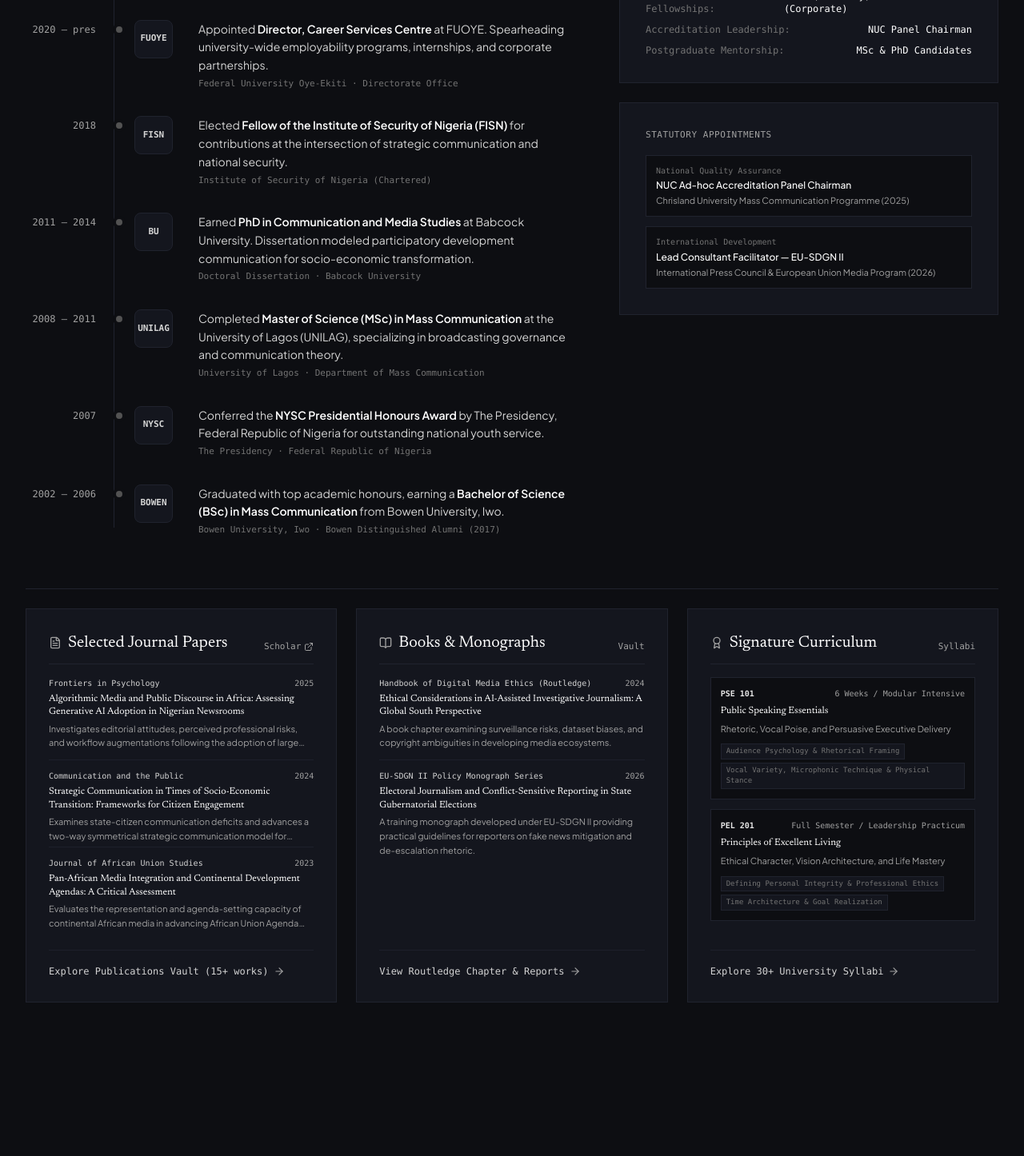
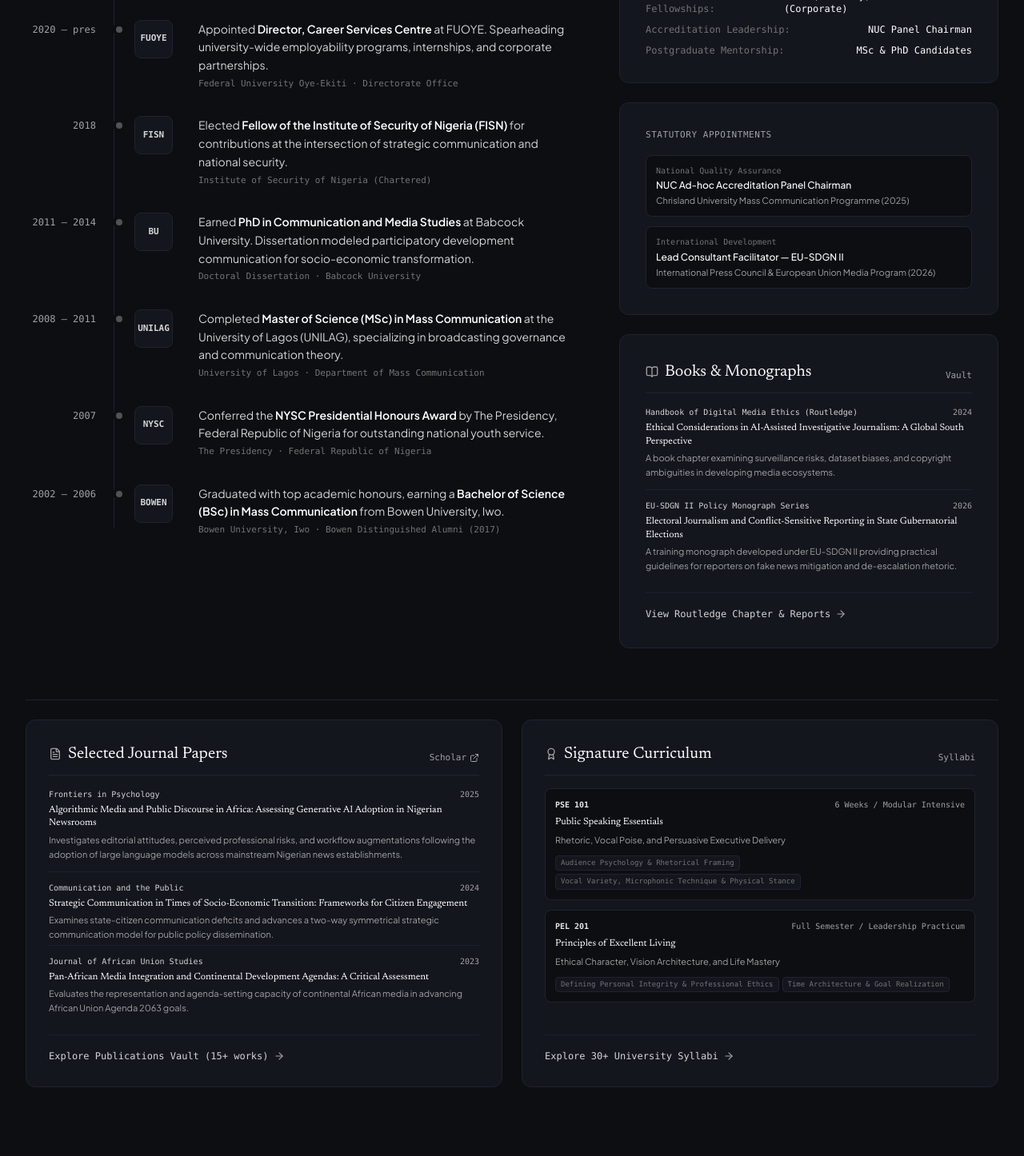
Before and after one commit to otesh-o/prof-aderibibge-website, a Next.js app: page / in a window 1280 px wide. Shown: the part 1480-2926 px from the top of the page at 80% size. Built offline with nearby package versions, Linux system fonts and the light colour scheme.

Commit message:
Place Books & Monographs card directly under Statutory Appointments and apply rounded corners

```diff
--- a/src/components/home/CareerTimelineSection.tsx
+++ b/src/components/home/CareerTimelineSection.tsx
@@ -238,7 +238,9 @@
 
           {/* RIGHT: Comprehensive Bio & Institutional Appointments (5 cols) */}
           <div className="lg:col-span-5 space-y-6">
-            <div className="border border-[#20232E] bg-[#14161E] p-6 sm:p-8 space-y-5">
+
+            {/* Academic Profile */}
+            <div className="rounded-xl border border-[#20232E] bg-[#14161E] p-6 sm:p-8 space-y-5">
               <div className="pb-3 border-b border-[#20232E] flex items-baseline justify-between">
                 <h3 className="font-serif text-2xl text-white">
                   Academic Profile
@@ -278,33 +280,78 @@
             </div>
 
             {/* Quick Credentials Summary Card */}
-            <div className="border border-[#20232E] bg-[#14161E] p-6 sm:p-8 space-y-4">
+            <div className="rounded-xl border border-[#20232E] bg-[#14161E] p-6 sm:p-8 space-y-4">
               <span className="font-mono text-[11px] uppercase tracking-wider text-neutral-400 block">
                 Statutory Appointments
               </span>
               <div className="space-y-3 text-xs text-neutral-300">
-                <div className="p-3 bg-[#0D0E12] border border-[#20232E] space-y-1">
+                <div className="rounded-lg p-3 bg-[#0D0E12] border border-[#20232E] space-y-1">
                   <span className="font-mono text-[10px] text-neutral-500 block">National Quality Assurance</span>
                   <p className="font-medium text-white">NUC Ad-hoc Accreditation Panel Chairman</p>
                   <p className="text-neutral-400 text-[11px]">Chrisland University Mass Communication Programme (2025)</p>
                 </div>
-                <div className="p-3 bg-[#0D0E12] border border-[#20232E] space-y-1">
+                <div className="rounded-lg p-3 bg-[#0D0E12] border border-[#20232E] space-y-1">
                   <span className="font-mono text-[10px] text-neutral-500 block">International Development</span>
                   <p className="font-medium text-white">Lead Consultant Facilitator — EU-SDGN II</p>
                   <p className="text-neutral-400 text-[11px]">International Press Council & European Union Media Program (2026)</p>
                 </div>
               </div>
             </div>
+
+            {/* Books & Policy Monographs - DIRECTLY UNDER STATUTORY APPOINTMENTS */}
+            <div className="rounded-xl border border-[#20232E] bg-[#14161E] p-6 sm:p-8 flex flex-col justify-between space-y-5">
+              <div className="space-y-4">
+                <div className="pb-3 border-b border-[#20232E] flex items-baseline justify-between">
+                  <div className="flex items-center gap-2">
+                    <BookOpen className="w-4 h-4 text-neutral-400" />
+                    <h3 className="font-serif text-xl text-white">
+                      Books & Monographs
+                    </h3>
+                  </div>
+                  <Link href="/research" className="font-mono text-[11px] text-neutral-400 hover:text-white">
+                    Vault
+                  </Link>
+                </div>
+
+                <div className="divide-y divide-[#1D202B]">
+                  {booksAndChapters.map((item, idx) => (
+                    <div key={idx} className={idx > 0 ? "pt-3 pb-1 space-y-1" : "pb-3 space-y-1"}>
+                      <div className="flex items-center justify-between text-[10px] font-mono text-neutral-400">
+                        <span className="text-neutral-300 font-medium">{item.journal}</span>
+                        <span>{item.year}</span>
+                      </div>
+                      <h4 className="text-xs font-serif font-normal text-white leading-snug">
+                        {item.title}
+                      </h4>
+                      <p className="text-[11px] text-neutral-400 leading-relaxed line-clamp-3">
+                        {item.abstract}
+                      </p>
+                    </div>
+                  ))}
+                </div>
+              </div>
+
+              <div className="pt-3 border-t border-[#1D202B]">
+                <Link
+                  href="/research"
+                  className="inline-flex items-center gap-1.5 font-mono text-xs text-neutral-300 hover:text-white hover:underline"
+                >
+                  <span>View Routledge Chapter & Reports</span>
+                  <ArrowRight className="w-3.5 h-3.5 text-neutral-400" />
+                </Link>
+              </div>
+            </div>
+
           </div>
 
         </div>
 
-        {/* BOTTOM SECTION: 3-Card Equal Grid (Journal Papers, Books & Monographs, Signature Curriculum) */}
+        {/* BOTTOM SECTION: 2-Card Balanced Grid (Selected Journal Papers & Signature Curriculum) */}
         <div className="pt-6 border-t border-[#20232E]">
-          <div className="grid grid-cols-1 md:grid-cols-3 gap-6">
+          <div className="grid grid-cols-1 md:grid-cols-2 gap-6">
 
             {/* CARD 1: Selected Journal Papers */}
-            <div className="border border-[#20232E] bg-[#14161E] p-6 sm:p-7 flex flex-col justify-between space-y-5">
+            <div className="rounded-xl border border-[#20232E] bg-[#14161E] p-6 sm:p-7 flex flex-col justify-between space-y-5">
               <div className="space-y-4">
                 <div className="pb-3 border-b border-[#20232E] flex items-baseline justify-between">
                   <div className="flex items-center gap-2">
@@ -353,52 +400,8 @@
               </div>
             </div>
 
-            {/* CARD 2: Books & Policy Monographs */}
-            <div className="border border-[#20232E] bg-[#14161E] p-6 sm:p-7 flex flex-col justify-between space-y-5">
-              <div className="space-y-4">
-                <div className="pb-3 border-b border-[#20232E] flex items-baseline justify-between">
-                  <div className="flex items-center gap-2">
-                    <BookOpen className="w-4 h-4 text-neutral-400" />
-                    <h3 className="font-serif text-xl text-white">
-                      Books & Monographs
-                    </h3>
-                  </div>
-                  <Link href="/research" className="font-mono text-[11px] text-neutral-400 hover:text-white">
-                    Vault
-                  </Link>
-                </div>
-
-                <div className="divide-y divide-[#1D202B]">
-                  {booksAndChapters.map((item, idx) => (
-                    <div key={idx} className={idx > 0 ? "pt-3 pb-1 space-y-1" : "pb-3 space-y-1"}>
-                      <div className="flex items-center justify-between text-[10px] font-mono text-neutral-400">
-                        <span className="text-neutral-300 font-medium">{item.journal}</span>
-                        <span>{item.year}</span>
-                      </div>
-                      <h4 className="text-xs font-serif font-normal text-white leading-snug">
-                        {item.title}
-                      </h4>
-                      <p className="text-[11px] text-neutral-400 leading-relaxed line-clamp-3">
-                        {item.abstract}
-                      </p>
-                    </div>
-                  ))}
-                </div>
-              </div>
-
-              <div className="pt-3 border-t border-[#1D202B]">
-                <Link
-                  href="/research"
-                  className="inline-flex items-center gap-1.5 font-mono text-xs text-neutral-300 hover:text-white hover:underline"
-                >
-                  <span>View Routledge Chapter & Reports</span>
-                  <ArrowRight className="w-3.5 h-3.5 text-neutral-400" />
-                </Link>
-              </div>
-            </div>
-
-            {/* CARD 3: Signature Curriculum */}
-            <div className="border border-[#20232E] bg-[#14161E] p-6 sm:p-7 flex flex-col justify-between space-y-5">
+            {/* CARD 2: Signature Curriculum */}
+            <div className="rounded-xl border border-[#20232E] bg-[#14161E] p-6 sm:p-7 flex flex-col justify-between space-y-5">
               <div className="space-y-4">
                 <div className="pb-3 border-b border-[#20232E] flex items-baseline justify-between">
                   <div className="flex items-center gap-2">
@@ -414,7 +417,7 @@
 
                 <div className="space-y-3">
                   {featuredModulesData.map((m, idx) => (
-                    <div key={idx} className="p-3 bg-[#0D0E12] border border-[#20232E] space-y-1.5">
+                    <div key={idx} className="rounded-lg p-3 bg-[#0D0E12] border border-[#20232E] space-y-1.5">
                       <div className="flex items-center justify-between text-[10px] font-mono text-neutral-400">
                         <span className="font-semibold text-neutral-200">{m.code}</span>
                         <span>{m.duration}</span>
@@ -427,7 +430,7 @@
                       </p>
                       <div className="pt-1 flex flex-wrap gap-1 text-[9px] font-mono text-neutral-500">
                         {m.corePillars.slice(0, 2).map((p, pIdx) => (
-                          <span key={pIdx} className="px-1.5 py-0.5 bg-[#14161E] border border-[#20232E]">
+                          <span key={pIdx} className="rounded px-1.5 py-0.5 bg-[#14161E] border border-[#20232E]">
                             {p}
                           </span>
                         ))}
```
